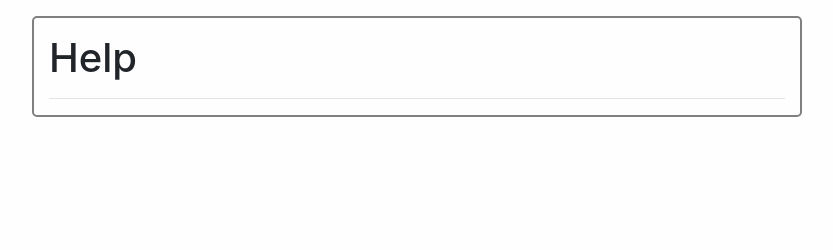
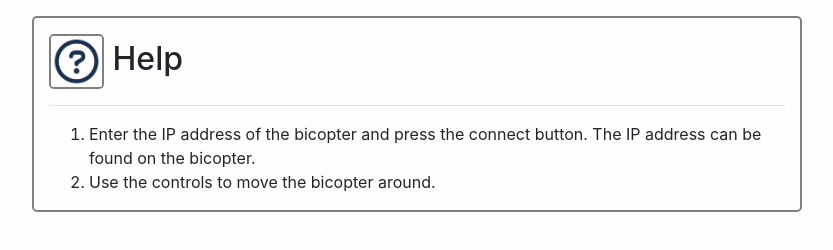
Before and after one commit to InputBlackBoxOutput/Bicopter, an Electron app: page application/render/help.html in a window 1100 px wide. Shown: the whole page, without its empty margins (133-966 px from the left). Drawn offline with Linux system fonts and the light colour scheme.

Commit message:
Electron application: Help & About

```diff
--- a/application/render/help.html
+++ b/application/render/help.html
@@ -12,9 +12,21 @@
 
 <body>
     <div class="container mt-3 pt-3">
-        <h1>Help</h1>
+        <h2>
+            <img src="img/help-icon.png" width="55px" />
+            Help
+        </h2>
+        <hr>
 
-        <hr>
+        <ol>
+            <li>
+                Enter the IP address of the bicopter and press the connect button. The IP address can be found on
+                the bicopter.
+            </li>
+            <li>
+                Use the controls to move the bicopter around.
+            </li>
+        </ol>
     </div>
 
     <script src="script/jquery-3.2.1.slim.min.js"></script>
```
Also changed, not shown: application/render/about.html (+6 -1 lines), application/render/img/about-icon.png (added), application/render/img/help-icon.png (added).
